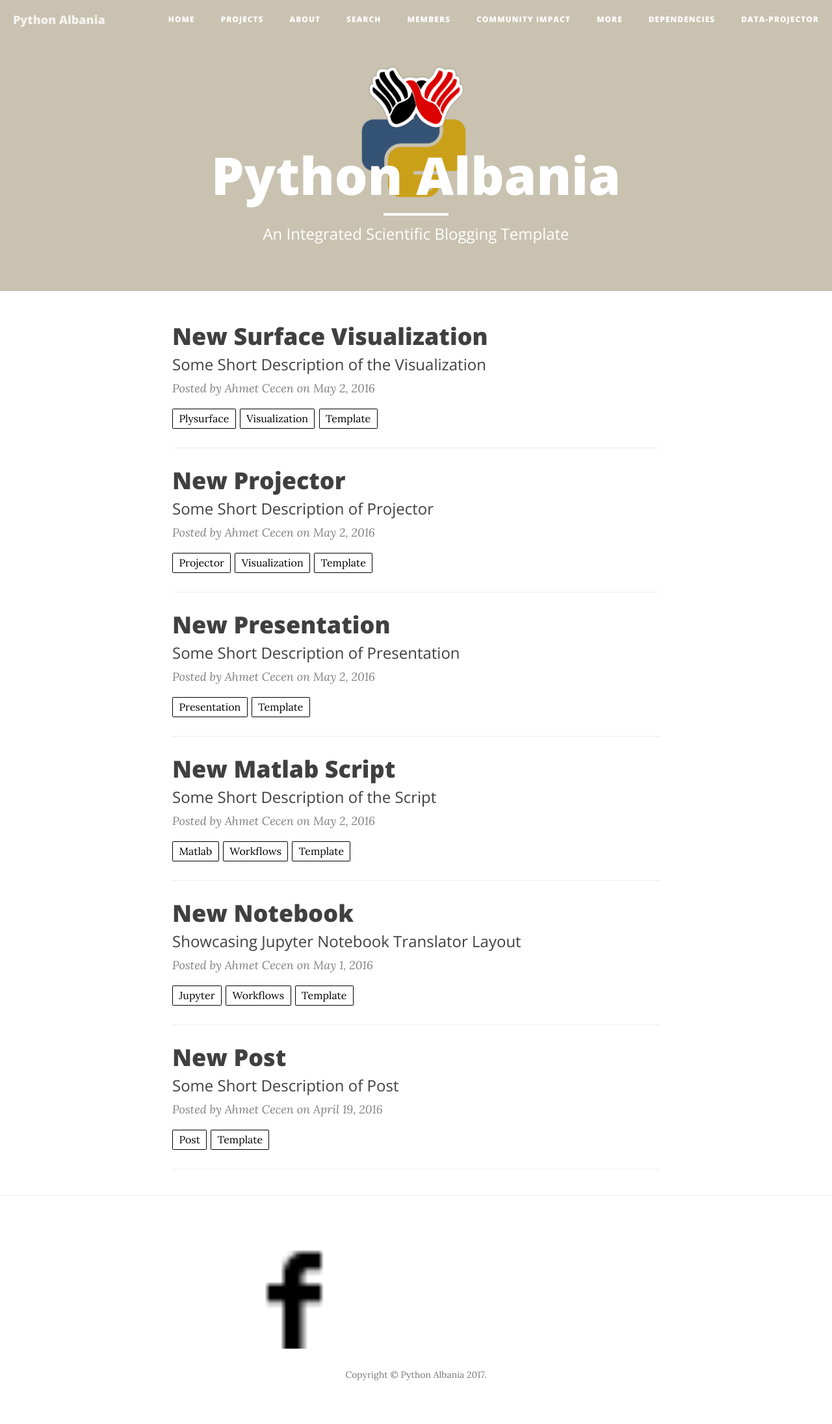
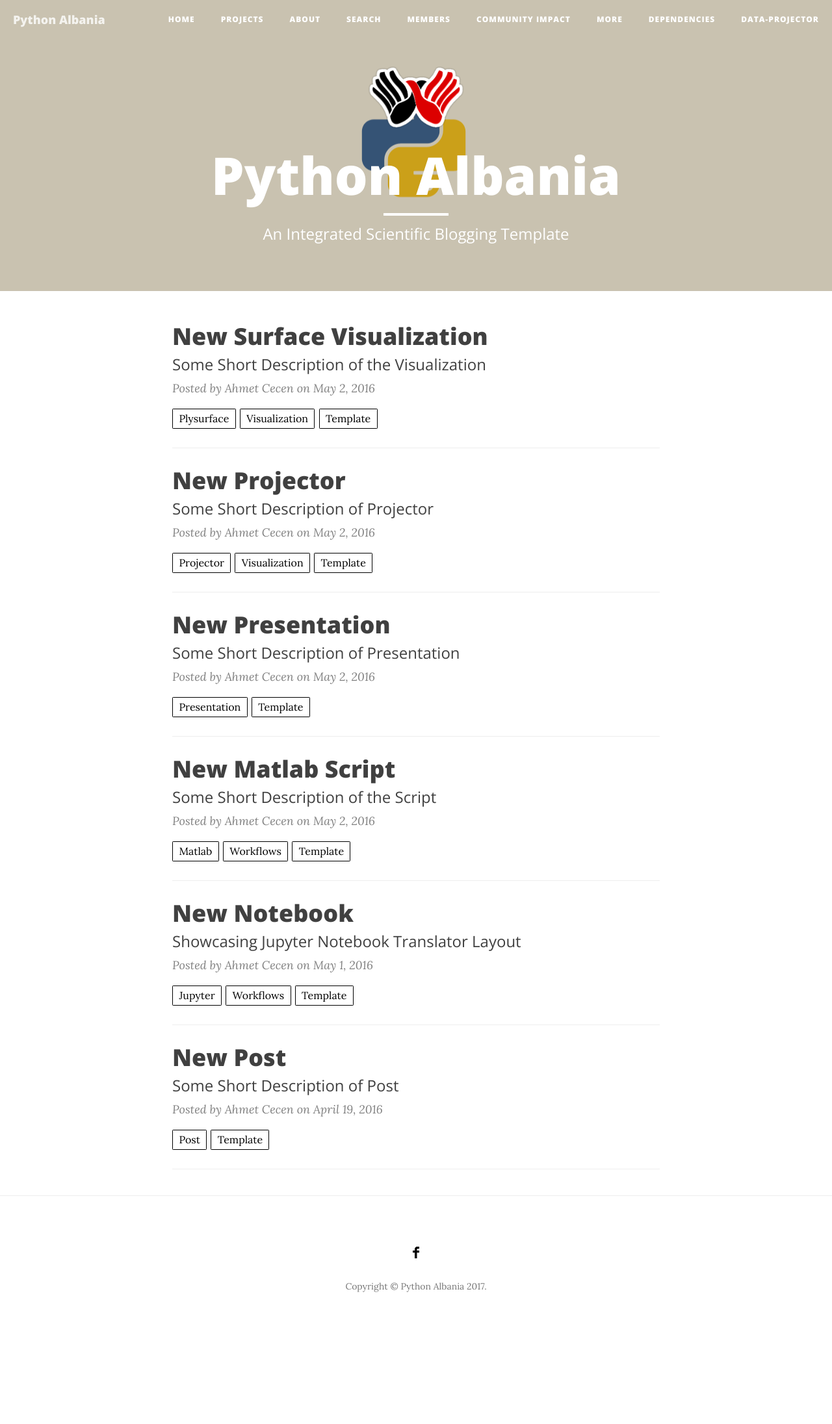
Before and after one commit to Python-Albania/Python-Albania.github.io, a Jekyll site: the page built from index.html, in a window 1280 px wide. Shown: the whole page at 65% size. Built offline with Jekyll 4.4.1, drawn with Linux system fonts in a browser that asks for light colours; nearby versions of some CDN libraries; the list of posts is cut into pages by our own code; after the commit the page ends 2056 px from its top, so only the background shows below that.

Commit message:
working footer

```diff
--- a/_includes/footer.html
+++ b/_includes/footer.html
@@ -4,7 +4,7 @@
         <div class="row">
             <div class="col-lg-8 col-lg-offset-2 col-md-10 col-md-offset-1">
                 <ul class="list-inline text-center">
-                  <a href="https://www.facebook.com/pyalbania/"><img src= "{{ "/img/facebook.png" | prepend: site.baseurl }}" style="width: 22%; margin-left: -50%; margin-right: 0%;"></a>
+                  <a href="https://www.facebook.com/pyalbania/"><img src= "{{ "/img/facebook.png" | prepend: site.baseurl }}"</a>
 
                 <p class="copyright text-muted"> Copyright © Python Albania 2017. </p>
             </div>
```
